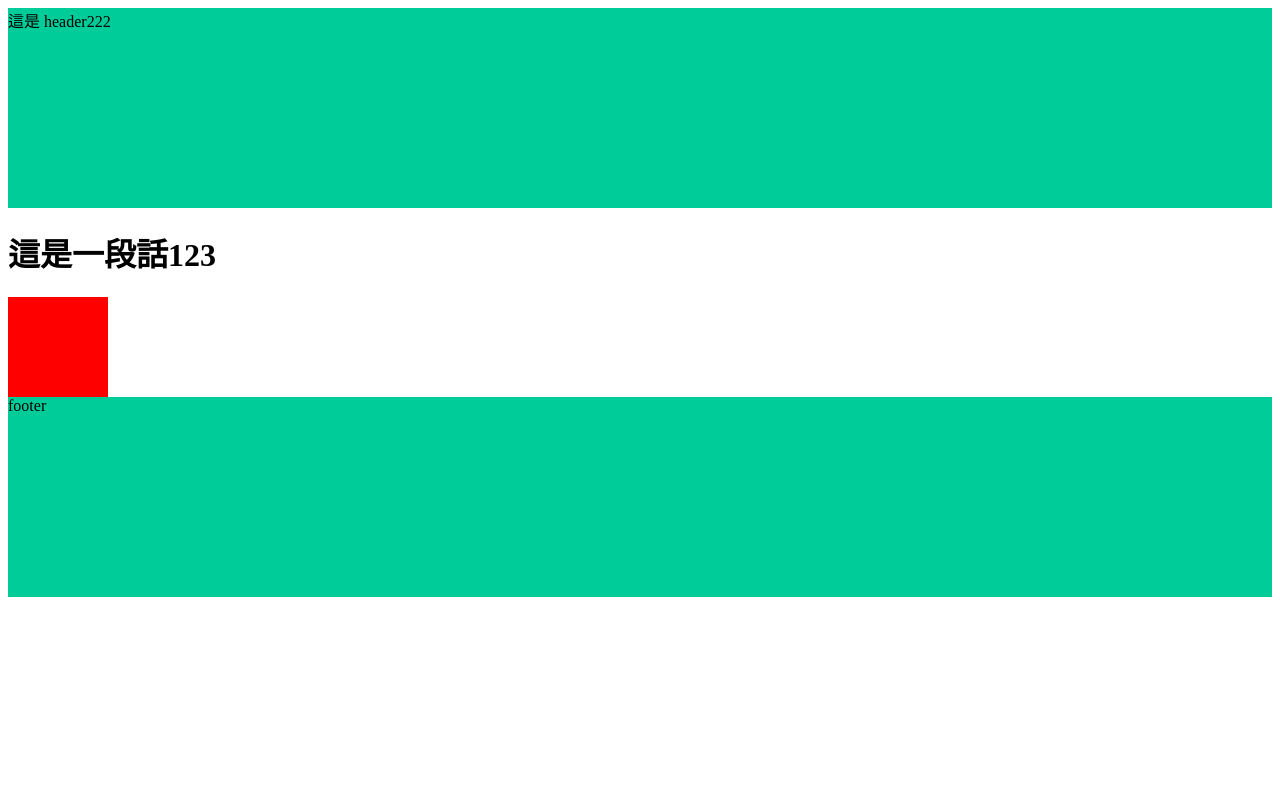
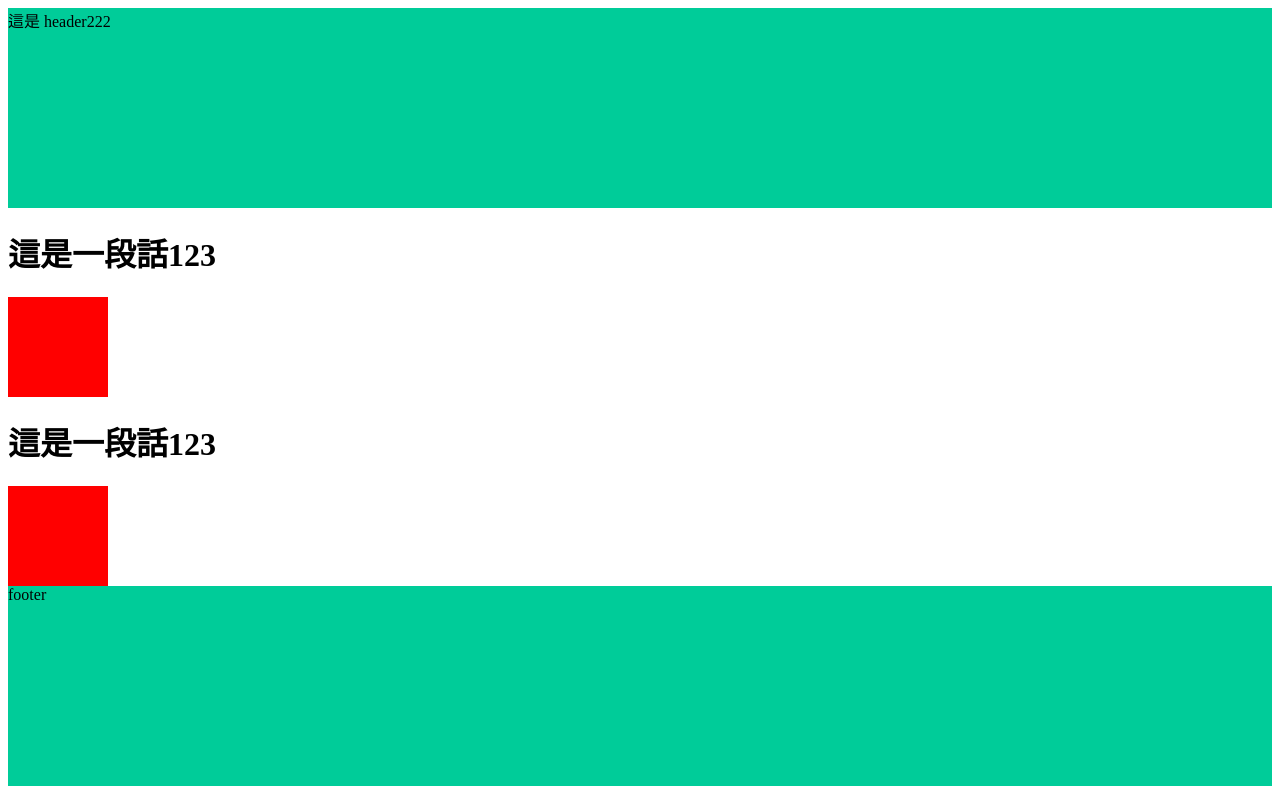
Before and after one commit to estherliu321/teste2, a plain HTML site: page index.html in a window 1280 px wide. Drawn offline with Linux system fonts and the light colour scheme.

Commit message:
Update 2022-07-31T11:13:51.755Z

```diff
--- a/index.html
+++ b/index.html
@@ -21,6 +21,12 @@
 
 <div class="box"></div>
 
+<h1>
+  這是一段話123
+</h1>
+
+<div class="box"></div>
+
   <footer class="footer">
     footer
   </footer>
```
Also changed, not shown: pages2.html (+6 -0 lines).
